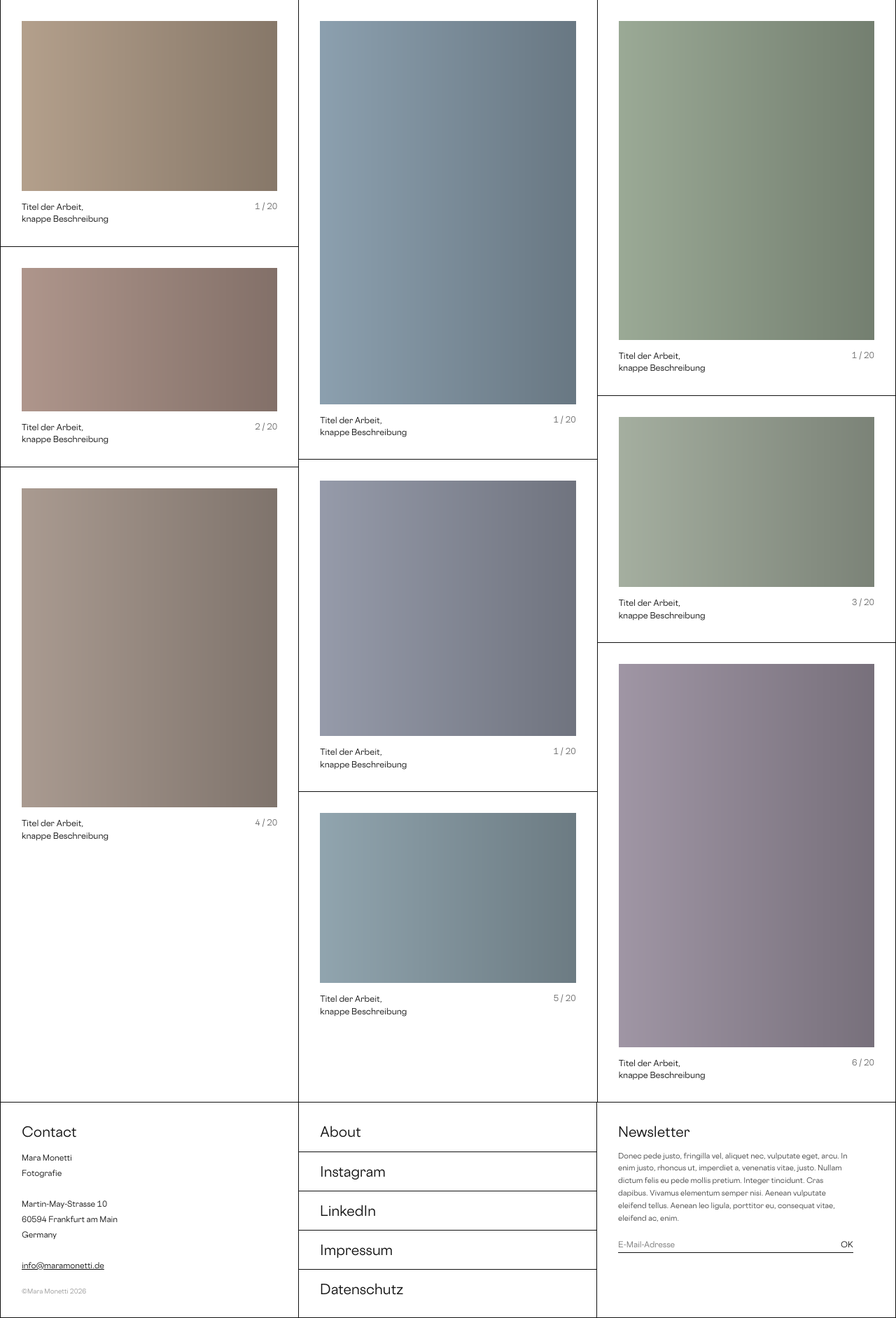
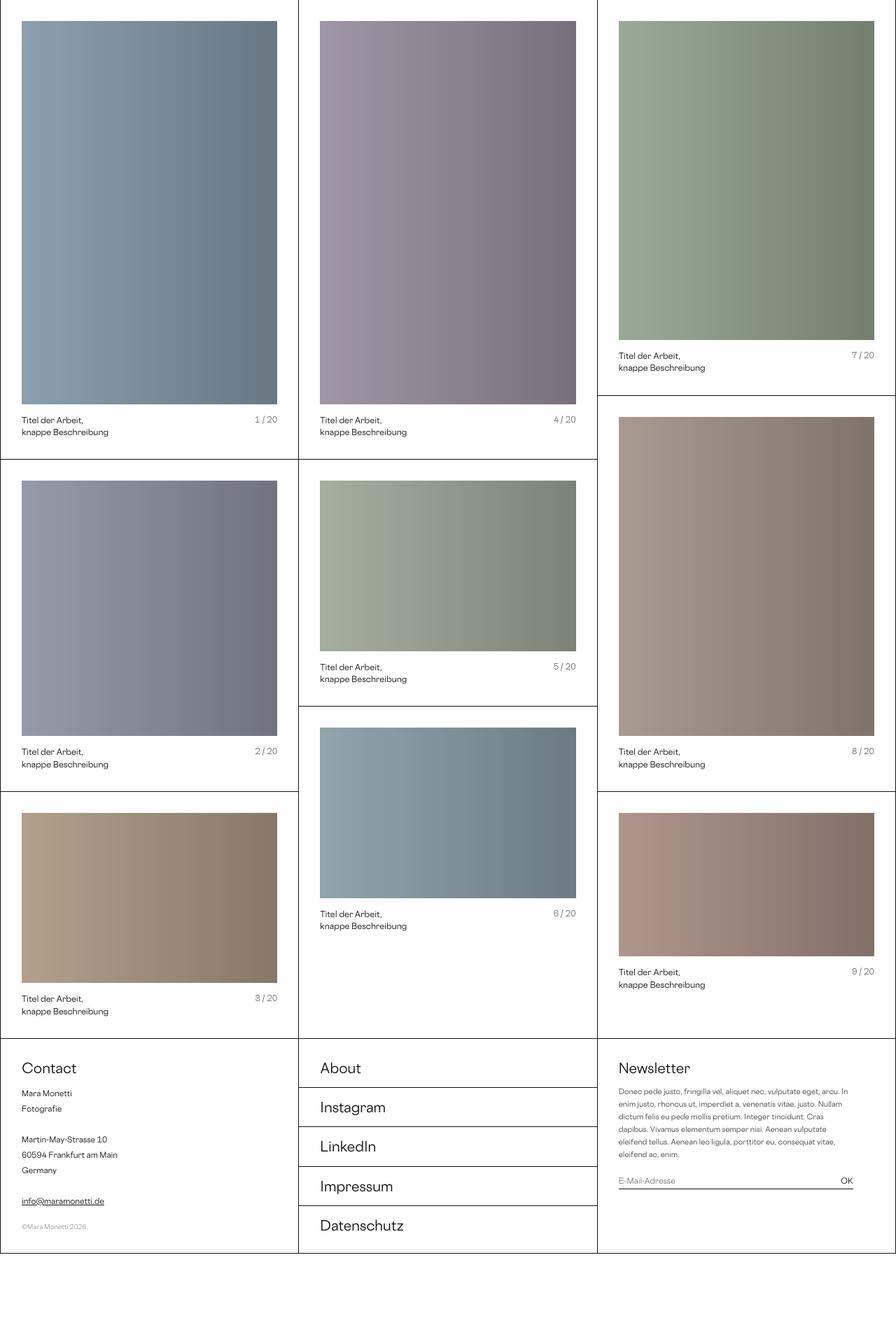
Before and after one commit to dm2026-art/maramonetti-, a PHP site: page / in a window 1280 px wide. Shown: the part 121-2005 px from the top of the page at 70% size. After the commit the page ends 1913 px from the top, so only its background shows below. Run offline with PHP 8.4, Linux system fonts and the light colour scheme.

Commit message:
Footer auf Flex umgestellt, Kachelverteilung ausgeglichen
Footer: display:grid → display:flex (wie Galerie) — eliminiert
sub-pixel Rendering-Unterschiede durch fraktionale Grid-Spaltenbreiten

Kachelmatrix neu verteilt für minimale Spaltenhöhen-Differenz:
- Spalte 1: 2:3 + 1:1 + 3:2 (≈3.17 Einheiten)
- Spalte 2: 2:3 + 3:2 + 3:2 (≈2.83 Einheiten)
- Spalte 3: 4:5 + 4:5 + 16:9 (≈3.06 Einheiten)
Varianz vorher: 0.94, jetzt: 0.34

https://claude.ai/code/session_01LCNvYASN87XZrukGXA9cav

```diff
--- a/css/style.css
+++ b/css/style.css
@@ -180,12 +180,12 @@ html, body {
 
 /* ─── FOOTER ─── */
 .footer {
-  display: grid;
-  grid-template-columns: 1fr 1fr 1fr;
+  display: flex;
   border-top: var(--inner);
   flex-shrink: 0;
 }
 .fcol {
+  flex: 1;
   display: flex;
   flex-direction: column;
   border-right: var(--inner);
@@ -386,7 +386,7 @@ html, body {
   #pd-img { max-height: 60vw; }
   #pd-info { flex-wrap: wrap; gap: 12px; }
 
-  .footer { grid-template-columns: 1fr; }
+  .footer { flex-direction: column; }
   .fcol { border-right: none; border-bottom: var(--inner); }
   .fcol:last-child { border-bottom: none; }
   .fc1 { padding: 20px; }
--- a/index.html
+++ b/index.html
@@ -45,49 +45,12 @@
 
       <div class="gallery">
 
-        <!-- ── Spalte 1 ── -->
-        <div class="gcol">
-          <div class="gc" onclick="openPd(0)">
-            <div class="gc-inner">
-              <div class="gc-img ratio-3-2">
-                <img src="images/projekt-01.jpg" alt="Titel der Arbeit" loading="eager">
-              </div>
-              <div class="gc-meta">
-                <div class="gc-title">Titel der Arbeit,<br>knappe Beschreibung</div>
-                <div class="gc-num">1 / 20</div>
-              </div>
-            </div>
-          </div>
-          <div class="gc" onclick="openPd(3)">
-            <div class="gc-inner">
-              <div class="gc-img ratio-16-9">
-                <img src="images/projekt-04.jpg" alt="Titel der Arbeit" loading="lazy">
-              </div>
-              <div class="gc-meta">
-                <div class="gc-title">Titel der Arbeit,<br>knappe Beschreibung</div>
-                <div class="gc-num">2 / 20</div>
-              </div>
-            </div>
-          </div>
-          <div class="gc" onclick="openPd(2)">
-            <div class="gc-inner">
-              <div class="gc-img ratio-4-5">
-                <img src="images/projekt-07.jpg" alt="Titel der Arbeit" loading="lazy">
-              </div>
-              <div class="gc-meta">
-                <div class="gc-title">Titel der Arbeit,<br>knappe Beschreibung</div>
-                <div class="gc-num">4 / 20</div>
-              </div>
-            </div>
-          </div>
-        </div><!-- /gcol 1 -->
-
-        <!-- ── Spalte 2 ── -->
+        <!-- ── Spalte 1: 2:3 + 1:1 + 3:2 ── -->
         <div class="gcol">
           <div class="gc" onclick="openPd(1)">
             <div class="gc-inner">
               <div class="gc-img ratio-2-3">
-                <img src="images/projekt-02.jpg" alt="Titel der Arbeit" loading="lazy">
+                <img src="images/projekt-02.jpg" alt="Titel der Arbeit" loading="eager">
               </div>
               <div class="gc-meta">
                 <div class="gc-title">Titel der Arbeit,<br>knappe Beschreibung</div>
@@ -102,7 +65,44 @@
               </div>
               <div class="gc-meta">
                 <div class="gc-title">Titel der Arbeit,<br>knappe Beschreibung</div>
-                <div class="gc-num">1 / 20</div>
+                <div class="gc-num">2 / 20</div>
+              </div>
+            </div>
+          </div>
+          <div class="gc" onclick="openPd(0)">
+            <div class="gc-inner">
+              <div class="gc-img ratio-3-2">
+                <img src="images/projekt-01.jpg" alt="Titel der Arbeit" loading="lazy">
+              </div>
+              <div class="gc-meta">
+                <div class="gc-title">Titel der Arbeit,<br>knappe Beschreibung</div>
+                <div class="gc-num">3 / 20</div>
+              </div>
+            </div>
+          </div>
+        </div><!-- /gcol 1 -->
+
+        <!-- ── Spalte 2: 2:3 + 3:2 + 3:2 ── -->
+        <div class="gcol">
+          <div class="gc" onclick="openPd(1)">
+            <div class="gc-inner">
+              <div class="gc-img ratio-2-3">
+                <img src="images/projekt-09.jpg" alt="Titel der Arbeit" loading="lazy">
+              </div>
+              <div class="gc-meta">
+                <div class="gc-title">Titel der Arbeit,<br>knappe Beschreibung</div>
+                <div class="gc-num">4 / 20</div>
+              </div>
+            </div>
+          </div>
+          <div class="gc" onclick="openPd(5)">
+            <div class="gc-inner">
+              <div class="gc-img ratio-3-2">
+                <img src="images/projekt-06.jpg" alt="Titel der Arbeit" loading="lazy">
+              </div>
+              <div class="gc-meta">
+                <div class="gc-title">Titel der Arbeit,<br>knappe Beschreibung</div>
+                <div class="gc-num">5 / 20</div>
               </div>
             </div>
           </div>
@@ -113,13 +113,13 @@
               </div>
               <div class="gc-meta">
                 <div class="gc-title">Titel der Arbeit,<br>knappe Beschreibung</div>
-                <div class="gc-num">5 / 20</div>
+                <div class="gc-num">6 / 20</div>
               </div>
             </div>
           </div>
         </div><!-- /gcol 2 -->
 
-        <!-- ── Spalte 3 ── -->
+        <!-- ── Spalte 3: 4:5 + 4:5 + 16:9 ── -->
         <div class="gcol">
           <div class="gc" onclick="openPd(2)">
             <div class="gc-inner">
@@ -128,29 +128,29 @@
               </div>
               <div class="gc-meta">
                 <div class="gc-title">Titel der Arbeit,<br>knappe Beschreibung</div>
-                <div class="gc-num">1 / 20</div>
+                <div class="gc-num">7 / 20</div>
               </div>
             </div>
           </div>
-          <div class="gc" onclick="openPd(5)">
+          <div class="gc" onclick="openPd(2)">
             <div class="gc-inner">
-              <div class="gc-img ratio-3-2">
-                <img src="images/projekt-06.jpg" alt="Titel der Arbeit" loading="lazy">
+              <div class="gc-img ratio-4-5">
+                <img src="images/projekt-07.jpg" alt="Titel der Arbeit" loading="lazy">
               </div>
               <div class="gc-meta">
                 <div class="gc-title">Titel der Arbeit,<br>knappe Beschreibung</div>
-                <div class="gc-num">3 / 20</div>
+                <div class="gc-num">8 / 20</div>
               </div>
             </div>
           </div>
-          <div class="gc" onclick="openPd(1)">
+          <div class="gc" onclick="openPd(3)">
             <div class="gc-inner">
-              <div class="gc-img ratio-2-3">
-                <img src="images/projekt-09.jpg" alt="Titel der Arbeit" loading="lazy">
+              <div class="gc-img ratio-16-9">
+                <img src="images/projekt-04.jpg" alt="Titel der Arbeit" loading="lazy">
               </div>
               <div class="gc-meta">
                 <div class="gc-title">Titel der Arbeit,<br>knappe Beschreibung</div>
-                <div class="gc-num">6 / 20</div>
+                <div class="gc-num">9 / 20</div>
               </div>
             </div>
           </div>
```
